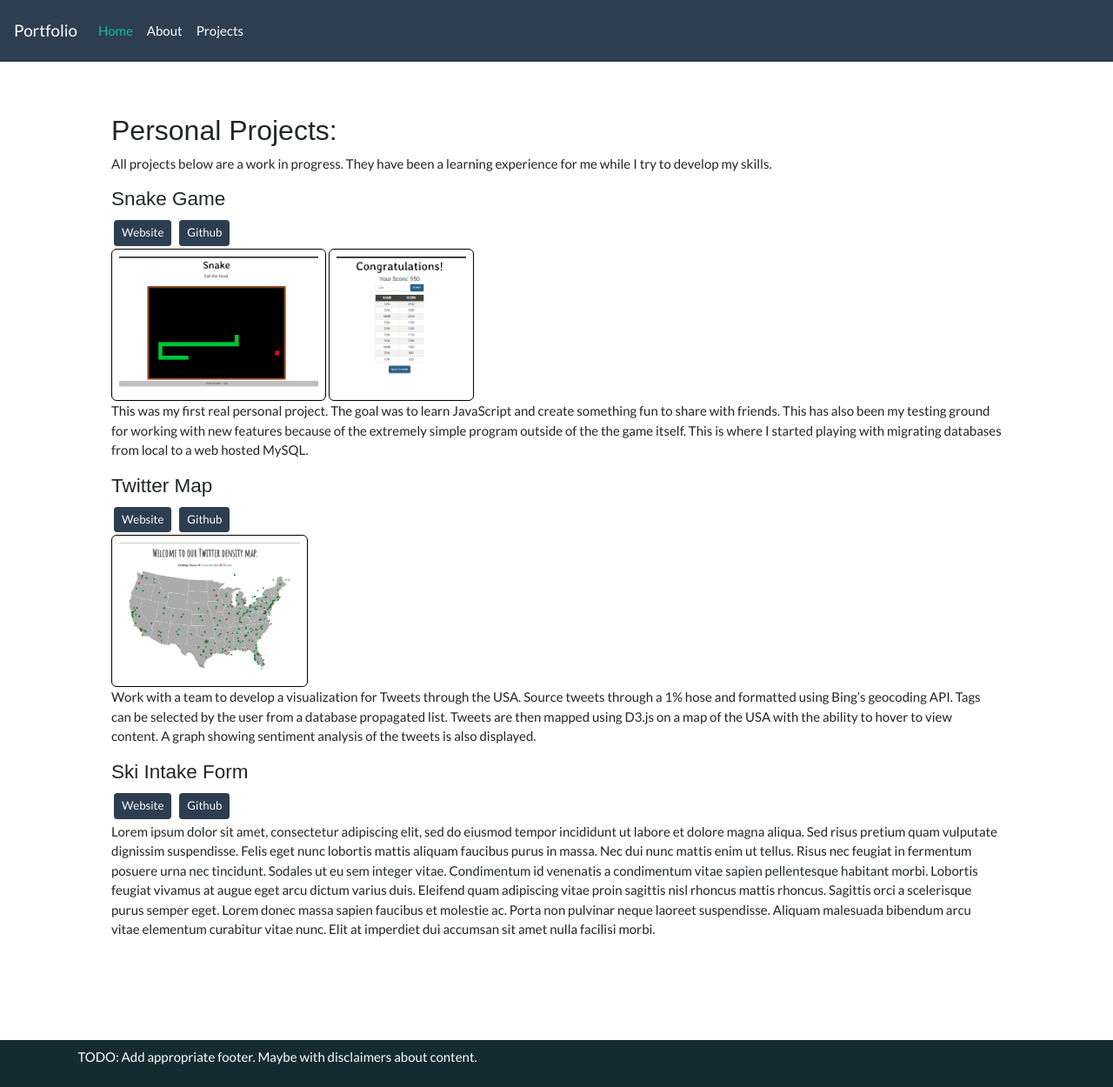
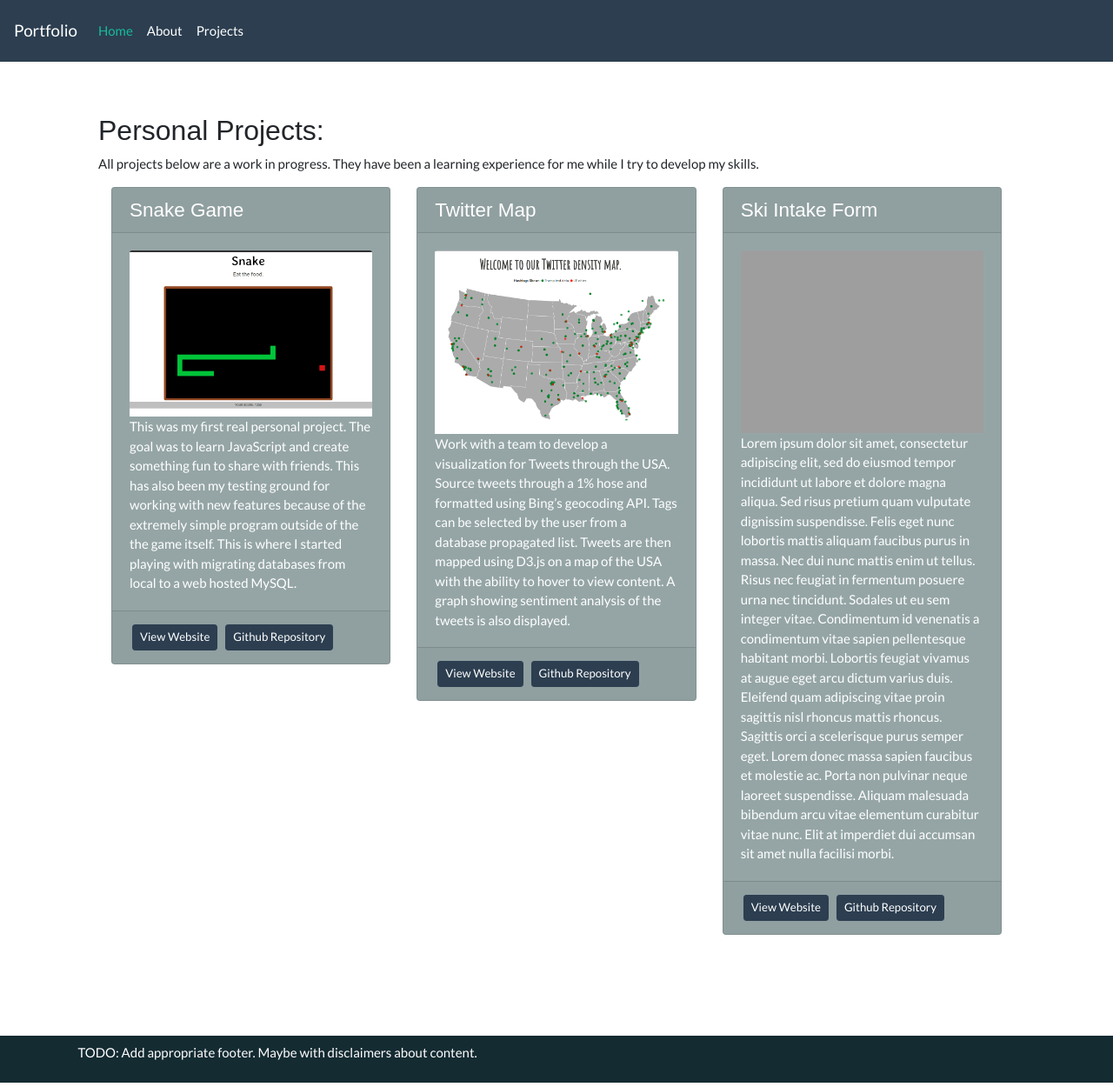
Before and after one commit to JustAnAccountForLearning/portfolio, a Flask app: page /projects in a window 1280 px wide. Shown: the whole page at 87% size. Run offline with Flask 2, Linux system fonts and the light colour scheme; some libraries are stand-ins or nearby versions; some web fonts are replaced; grey boxes are pictures that could not be loaded.

Commit message:
Swap project into into bootstrap cards.

```diff
--- a/templates/layout.html
+++ b/templates/layout.html
@@ -44,7 +44,6 @@
             </div>
         </nav>
 
-
         {% block main %}
 
         {% endblock %}
--- a/templates/projects.html
+++ b/templates/projects.html
@@ -3,25 +3,27 @@
 {% block title %} Projects {% endblock %}
 
 {% block main %}
-<div class="content">
+<div class="content containter-fluid">
 
-    <div>
+    <div class="row">
         <h3>Personal Projects:</h3>
+    </div>
+    <div class="row">
         <p>
             All projects below are a work in progress. They have been a learning experience for me
             while I try to develop my skills.
         </p>
-        <h4><a id="snake_game"></a>Snake Game</h4>
-        <form>
-            <button type="submit" class="btn btn-space btn-primary btn-sm"formaction="http://snake-env.uctpsrks7z.us-east-2.elasticbeanstalk.com/">Website</button>
-            <button type="submit" class="btn btn-space btn-primary btn-sm"formaction="https://github.com/JustAnAccountForLearning/snake-game">Github</button>
-        </form>
+    </div>
+    <div class="row">
+        <div class="col-md-4">
+            <div class="card mb-3 text-white bg-secondary">
+                <h4 class="card-header"><a id="snake_game"></a>Snake Game</h4>
+                <div class="card-body">
                     <div>
-            <div>
-                <img class="images" src="/static/images/snake01.png" alt="Game Image">
-                <img class="images" src="/static/images/snake_scoreboard.png" alt="Game Scoreboard">
+                        <img class="card-img-top" src="/static/images/snake01.png" alt="Game Image">
+
                     </div>
-            <p>
+                    <p class="card-text">
                         This was my first real personal project. The goal was to learn JavaScript and
                         create something fun to share with friends. This has also been my testing ground
                         for working with new features because of the extremely simple program outside of the
@@ -29,18 +31,23 @@
                         to a web hosted MySQL.
                     </p>
                 </div>
+                <div class="card-footer">
+                    <form>
+                        <button type="submit" class="btn btn-space btn-primary btn-sm" formaction="http://snake-env.uctpsrks7z.us-east-2.elasticbeanstalk.com/">View Website</button>
+                        <button type="submit" class="btn btn-space btn-primary btn-sm" formaction="https://github.com/JustAnAccountForLearning/snake-game">Github Repository</button>
+                    </form>
                 </div>
+            </div>
+        </div>
+
+        <div class="col-md-4">
+            <div class="card mb-3 text-white bg-secondary">
+                <h4 class="card-header"><a id="twitter_map"></a>Twitter Map</h4>
+                <div class="card-body">
                     <div>
-        <h4><a id="twitter_map"></a>Twitter Map</h4>
-        <form>
-            <button type="submit" class="btn btn-space btn-primary btn-sm"formaction="http://twitter-map-env.vqmz3jvgef.us-east-1.elasticbeanstalk.com/">Website</button>
-            <button type="submit" class="btn btn-space btn-primary btn-sm"formaction="https://github.com/JustAnAccountForLearning/twitter-map">Github</button>
-        </form>
-        <div>
-            <div>
-                <img class="images" src="/static/images/twitter_map.png" alt="Twitter Map">
+                        <img class="card-img-top" src="/static/images/twitter_map.png" alt="Twitter Map">
                     </div>
-            <p>
+                    <p class="card-text">
                         Work with a team to develop a visualization for Tweets through the USA. Source tweets
                         through a 1% hose and formatted using Bing’s geocoding API. Tags can be selected by
                         the user from a database propagated list. Tweets are then mapped using D3.js on a map
@@ -48,14 +55,23 @@
                         analysis of the tweets is also displayed.
                     </p>
                 </div>
+                <div class="card-footer">
+                    <form>
+                        <button type="submit" class="btn btn-space btn-primary btn-sm" formaction="http://twitter-map-env.vqmz3jvgef.us-east-1.elasticbeanstalk.com/">View Website</button>
+                        <button type="submit" class="btn btn-space btn-primary btn-sm" formaction="https://github.com/JustAnAccountForLearning/twitter-map">Github Repository</button>
+                    </form>
                 </div>
+            </div>
+        </div>
+
+        <div class="col-md-4">
+            <div class="card mb-3 text-white bg-secondary">
+                <h4 class="card-header"><a id="ski_intake_form"></a>Ski Intake Form</h4>
+                <div class="card-body">
                     <div>
-        <h4><a id="ski_intake_form"></a>Ski Intake Form</h4>
-        <form>
-            <button type="submit" class="btn btn-space btn-primary btn-sm" formaction="http://intake-form-env.ixc3mpzqtz.us-east-2.elasticbeanstalk.com/">Website</button>
-            <button type="submit" class="btn btn-space btn-primary btn-sm" formaction="https://github.com/JustAnAccountForLearning/ski-intake-form">Github</button>
-        </form>
-        <p>Lorem ipsum dolor sit amet, consectetur adipiscing elit, sed do eiusmod tempor incididunt ut
+                        <img class="card-img-top" src="#" alt="Form Image">
+                    </div>
+                    <p class="card-text">Lorem ipsum dolor sit amet, consectetur adipiscing elit, sed do eiusmod tempor incididunt ut
                     labore et dolore magna aliqua. Sed risus pretium quam vulputate dignissim suspendisse. Felis
                     eget nunc lobortis mattis aliquam faucibus purus in massa. Nec dui nunc mattis enim ut tellus.
                     Risus nec feugiat in fermentum posuere urna nec tincidunt. Sodales ut eu sem integer vitae.
@@ -66,5 +82,14 @@
                     Aliquam malesuada bibendum arcu vitae elementum curabitur vitae nunc. Elit at imperdiet dui
                     accumsan sit amet nulla facilisi morbi.</p>
                 </div>
+                <div class="card-footer">
+                    <form>
+                        <button type="submit" class="btn btn-space btn-primary btn-sm" formaction="http://intake-form-env.ixc3mpzqtz.us-east-2.elasticbeanstalk.com/">View Website</button>
+                        <button type="submit" class="btn btn-space btn-primary btn-sm" formaction="https://github.com/JustAnAccountForLearning/ski-intake-form">Github Repository</button>
+                    </form>
+                </div>
+            </div>
+        </div>
+    </div>
 </div>
 {% endblock %}
```
Lines whose indentation alone changed are shown as unchanged.
